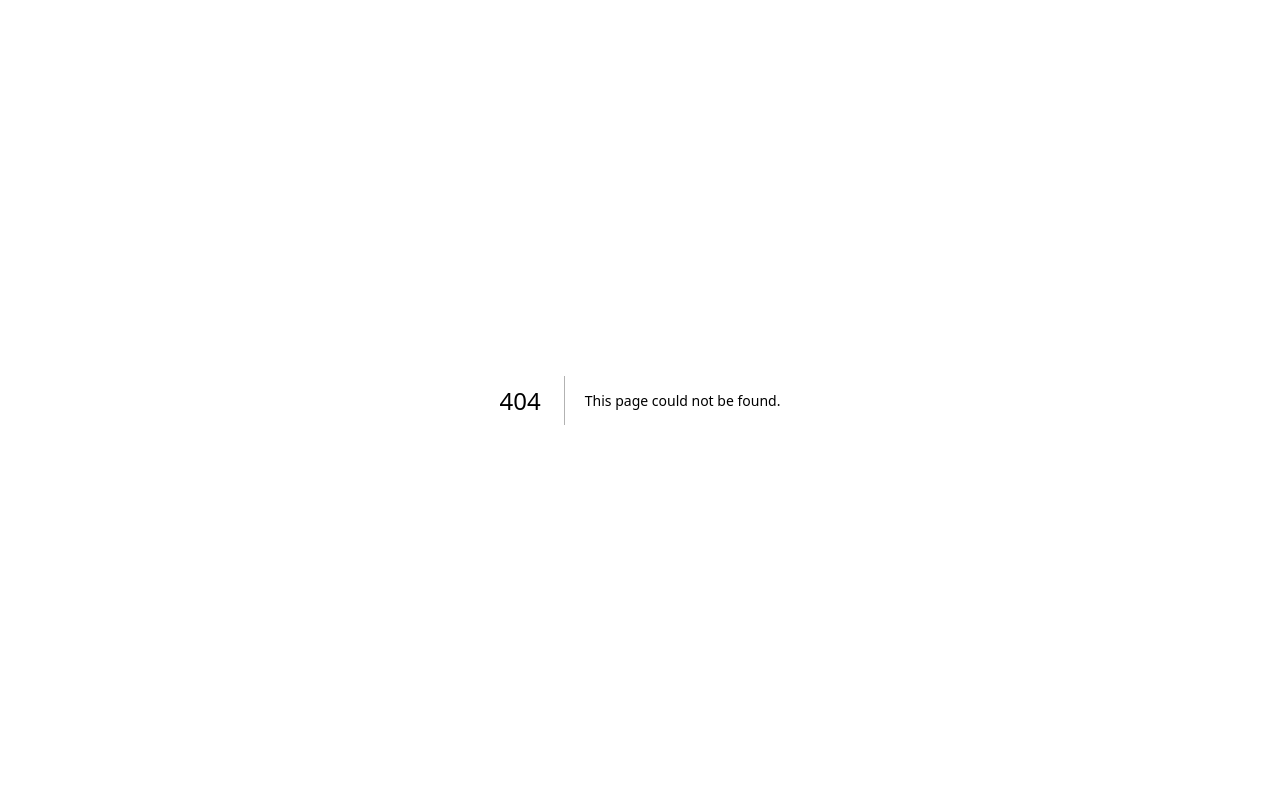
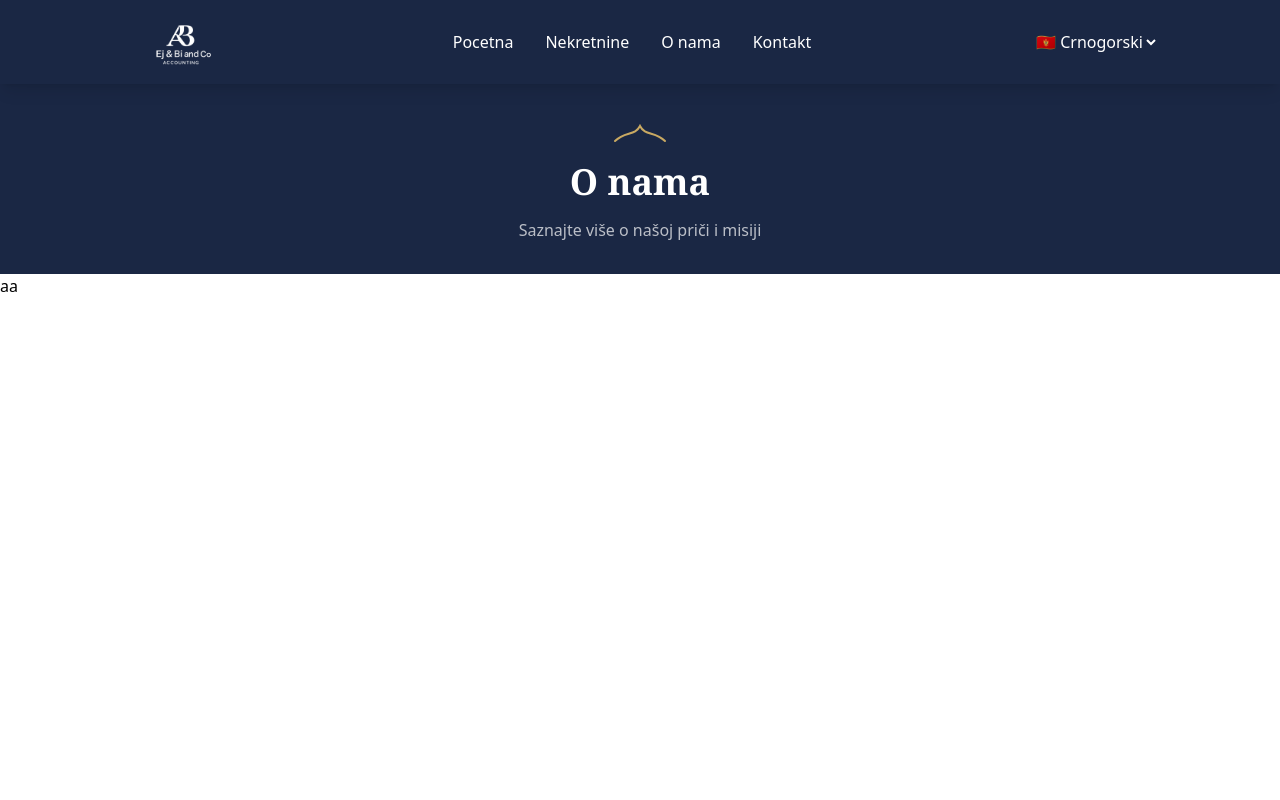
Before and after one commit to arben-djokovic/ej-and-be, a Next.js app in the folder frontend/: page /about in a window 1280 px wide. Before the commit this address had no page. Shown: the top 800 px of the page. Built offline with nearby package versions, Linux system fonts and the light colour scheme; a web font is replaced by a local one.

Commit message:
Created propertyCard and pageHeader

```diff
--- /dev/null
+++ b/frontend/src/app/about/page.js
@@ -0,0 +1,17 @@
+import { Footer } from '@/components/Footer'
+import { Header } from '@/components/header/Header'
+import { PageHeader } from '@/components/PageHeader'
+import React from 'react'
+
+export default function About() {
+  return (<>
+    <Header />
+    <div>
+        <PageHeader title="O nama" subtitle="Saznajte više o našoj priči i misiji" />
+        <div className='h-screen'>
+            <h1>aa</h1>
+        </div>
+    </div>
+    <Footer />
+  </>)
+}
--- /dev/null
+++ b/frontend/src/app/contact/page.js
@@ -0,0 +1,17 @@
+import { Footer } from '@/components/Footer'
+import { Header } from '@/components/header/Header'
+import { PageHeader } from '@/components/PageHeader'
+import React from 'react'
+
+export default function Contact() {
+  return (<>
+    <Header />
+    <div>
+        <PageHeader title="Kontakt" subtitle="Imate pitanja? Slobodno nas kontaktirajte" />
+        <div className='h-screen'>
+            <h1>aa</h1>
+        </div>
+    </div>
+    <Footer />
+  </>)
+}
--- /dev/null
+++ b/frontend/src/app/properties/page.js
@@ -0,0 +1,17 @@
+import { Footer } from '@/components/Footer'
+import { Header } from '@/components/header/Header'
+import { PageHeader } from '@/components/PageHeader'
+import React from 'react'
+
+export default function Properties() {
+  return (<>
+    <Header />
+    <div>
+        <PageHeader title="Nekretnine" subtitle="Pregledajte naše dostupne nekretnine" />
+        <div className='h-screen'>
+            <h1>aa</h1>
+        </div>
+    </div>
+    <Footer />
+  </>)
+}
--- a/frontend/src/components/FeaturedProperties.js
+++ b/frontend/src/components/FeaturedProperties.js
@@ -2,6 +2,7 @@ import React from 'react'
 import { Shape } from './Shape'
 import { Button } from './Button'
 import { ArrowRight } from 'lucide-react'
+import { PropertyCard } from './PropertyCard'
 
 export const FeaturedProperties = () => {
   return (
@@ -14,7 +15,8 @@ export const FeaturedProperties = () => {
             <p className="text-center text-md md:text-lg">Izdvojene nekretnine sa našeg sajta</p>
         </div>
 
-        <div>
+        <div className='grid grid-cols-1 md:grid-cols-2 lg:grid-cols-3 gap-10'>
+            {[1,2,3,4,5,6].map((item) => (<PropertyCard key={item} />))}
         </div>
 
         <div className='flex items-center w-full justify-center'>
--- /dev/null
+++ b/frontend/src/components/PageHeader.js
@@ -0,0 +1,32 @@
+import React from 'react'
+
+export const PageHeader = ({ title, subtitle }) => {
+  return (
+    <section className="bg-[#1a2744] py-8">
+        <div className="container mx-auto px-4 text-center">
+          <div className="flex justify-center mb-4">
+            <svg
+              width="60"
+              height="30"
+              viewBox="0 0 60 30"
+              fill="none"
+              className="text-[#c9a962]"
+            >
+              <path
+                d="M5 25C15 15 25 20 30 10C35 20 45 15 55 25"
+                stroke="currentColor"
+                strokeWidth="2"
+                strokeLinecap="round"
+              />
+            </svg>
+          </div>
+          <h1 className="font-serif text-2xl md:text-3xl lg:text-4xl font-bold text-white mb-4">
+            {title}
+          </h1>
+          <p className="text-white/70 max-w-xl mx-auto">
+            {subtitle}
+          </p>
+        </div>
+      </section>
+  )
+}
--- /dev/null
+++ b/frontend/src/components/PropertyCard.js
@@ -0,0 +1,71 @@
+import { Bath, Bed, MapPin, Maximize } from 'lucide-react'
+import Link from 'next/link'
+import React from 'react'
+
+export const PropertyCard = () => {
+  const randomNumber = Math.floor(Math.random() * 1000) + 1;
+  const img = randomNumber % 2 === 0 ? "https://images.unsplash.com/photo-1613490493576-7fde63acd811?w=800&h=600&fit=crop" : "https://images.unsplash.com/photo-1600596542815-ffad4c1539a9?w=800&h=600&fit=crop"
+  return (
+        <Link href={`/nekretnine/1`} className="block group text-gray-700">
+      <div className="bg-white rounded-xl shadow-md overflow-hidden group hover:shadow-xl transition-shadow duration-300">
+        {/* Image Container */}
+        <div className="relative h-56 overflow-hidden">
+          <img
+            src={img}
+            alt='Property'
+            className="w-full h-full object-cover group-hover:scale-105 transition-transform duration-500"
+          />
+
+          {/* Status Badge */}
+          <div className="absolute top-4 left-4">
+            <span
+              className={`px-3 py-1.5 rounded-full text-sm font-semibold text-white bg-[#1a2744]`}
+                // property.status === 'sale' ? 'bg-[#1a2744]' : 'bg-[#c9a962]'}
+            >
+              Prodaja
+            </span>
+          </div>
+
+          {/* Price */}
+          <div className="absolute bottom-4 left-4">
+            <span className="px-4 py-2 bg-white/95 backdrop-blur-sm rounded-lg text-lg font-bold text-[#1a2744]">
+              150.000€
+            </span>
+          </div>
+        </div>
+
+        {/* Content */}
+        <div className="p-5">
+          <h3 className="font-semibold text-lg text-foreground mb-2 line-clamp-2 min-h-14 group-hover:text-[#c9a962] transition-colors">
+            Luksuzan stan sa pogledom na more
+          </h3>
+
+          <div className="flex items-center gap-1 text-muted-foreground mb-4">
+            <MapPin className="h-4 w-4" />
+            <span className="text-sm">
+              Bečići, Budva
+            </span>
+          </div>
+
+          {/* Features */}
+          <div className="flex items-center gap-4 text-sm text-muted-foreground border-t border-border pt-4">
+            <div className="flex items-center gap-1.5">
+              <Bed className="h-4 w-4" />
+              <span>2</span>
+            </div>
+
+            <div className="flex items-center gap-1.5">
+              <Bath className="h-4 w-4" />
+              <span>1</span>
+            </div>
+
+            <div className="flex items-center gap-1.5">
+              <Maximize className="h-4 w-4" />
+              <span>80 m²</span>
+            </div>
+          </div>
+        </div>
+      </div>
+    </Link>
+  )
+}
--- a/frontend/src/components/header/Header.js
+++ b/frontend/src/components/header/Header.js
@@ -14,7 +14,7 @@ export const Header = () => {
     useEffect(() => {
         setIsMobileOpen(false)
     }, [pathname])
-  return (<div className='sticky w-full top-0 left-0 z-100 '>
+  return (<div className='sticky w-full top-0 left-0 z-100 shadow-lg'>
     <div className='h-21 bg-primary text-white p-4 flex items-center justify-around relative z-10' >
         <Link href="/">
             <Image src="/ej&be-logo.webp" alt="Logo" height={170} width={170} />
```
